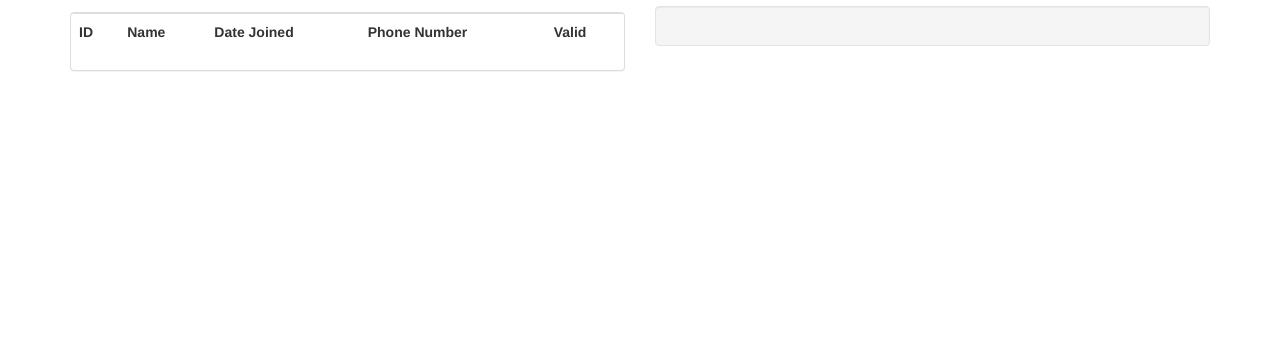
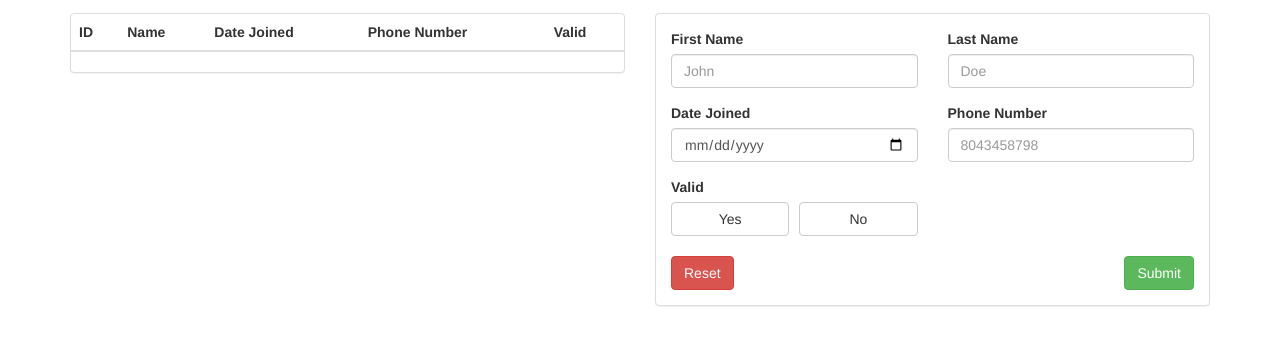
Before and after one commit to silverbolt2016/SantroVelo, a website: page public/index.html in a window 1280 px wide. Shown: the part 159-504 px from the top of the page. Drawn offline with nearby package versions, Linux system fonts and the light colour scheme; no server answers.

Commit message:
Created new member form, but does not hit api yet

```diff
--- a/public/index.html
+++ b/public/index.html
@@ -31,11 +31,11 @@
     <div class="container container-main">
       <div class="row">
         <div id="col-members" class="col-md-6">
-          <div class="row">
-            <div class="col-xs-6">
+          <div class="row" style="height: 70px;">
+            <div class="col-sm-6 col-xs-5">
               <h2>Members</h2>
             </div>
-            <div class="col-xs-6">
+            <div class="col-sm-6 col-xs-7">
               <div class="form-group has-feedback" style="margin-top: 20px;">
                 <input type="text" class="form-control input-md" placeholder="Enter Member Details" ng-model="searchText">
                 <span class="glyphicon glyphicon-search form-control-feedback"></span>
@@ -46,6 +46,7 @@
           <div class="panel panel-default">
             <div class="panel-body" style="padding: 0">
               <table class="table">
+                <thead>
                   <tr>
                     <th>ID</th>
                     <th>Name</th>
@@ -53,6 +54,8 @@
                     <th>Phone Number</th>
                     <th>Valid</th>
                   </tr>
+                </thead>
+                <tbody>
                   <tr ng-repeat="member in members | filter:searchText">
                     <td>{{member.id}}</td>
                     <td>{{member.firstname + ' ' + member.lastname}}</td>
@@ -60,13 +63,66 @@
                     <td>{{member.phoneString}}</td>
                     <td>{{member.validString}}</td>
                   </tr>
+                </tbody>
               </table>
             </div>
           </div>
         </div>
         <div id="col-new-member" class="col-md-6">
+          <div class="row" style="height: 70px;">
+            <div class="col-xs-12">
               <h2>Add Member</h2>
-          <div class="well"></div>
+            </div>
+          </div>
+          <div class="panel panel-default">
+            <div class="panel-body" >
+              <form>
+                <div class="row">
+                  <div class="col-xs-6">
+                    <div class="form-group">
+                      <label for="firstname">First Name</label>
+                      <input type="text" class="form-control" id="firstname" placeholder="John">
+                    </div>
+                  </div>
+                  <div class="col-xs-6">
+                    <div class="form-group">
+                      <label for="lastname">Last Name</label>
+                      <input type="text" class="form-control" id="lastname" placeholder="Doe">
+                    </div>
+                  </div>
+                </div>
+                <div class="row">
+                  <div class="col-xs-6">
+                    <div class="form-group">
+                      <label for="datejoined">Date Joined</label>
+                      <input type="date" class="form-control" id="datejoined" placeholder="">
+                    </div>
+                  </div>
+                  <div class="col-xs-6">
+                    <div class="form-group">
+                      <label for="phonenumber">Phone Number</label>
+                      <input type="tel" class="form-control" id="phonenumber" placeholder="8043458798">
+                    </div>
+                  </div>
+                </div>
+                <div class="row" style="padding-bottom: 20px;">
+                  <div class="col-xs-6">
+                    <label>Valid</label>
+                    <div class="row">
+                      <div class="col-xs-6" style="padding-right: 5px;">
+                        <button class="btn btn-default btn-block">Yes</button>
+                      </div>
+                      <div class="col-xs-6" style="padding-left: 5px;">
+                        <button class="btn btn-default btn-block">No</button>
+                      </div>
+                    </div>
+                  </div>
+                </div>
+                <button type="submit" class="btn btn-success pull-right">Submit</button>
+                <button type="reset" class="btn btn-danger pull-left">Reset</button>
+              </form>
+            </div>
+          </div>
         </div>
       </div>
     </div>
```
Lines whose indentation alone changed are shown as unchanged.
